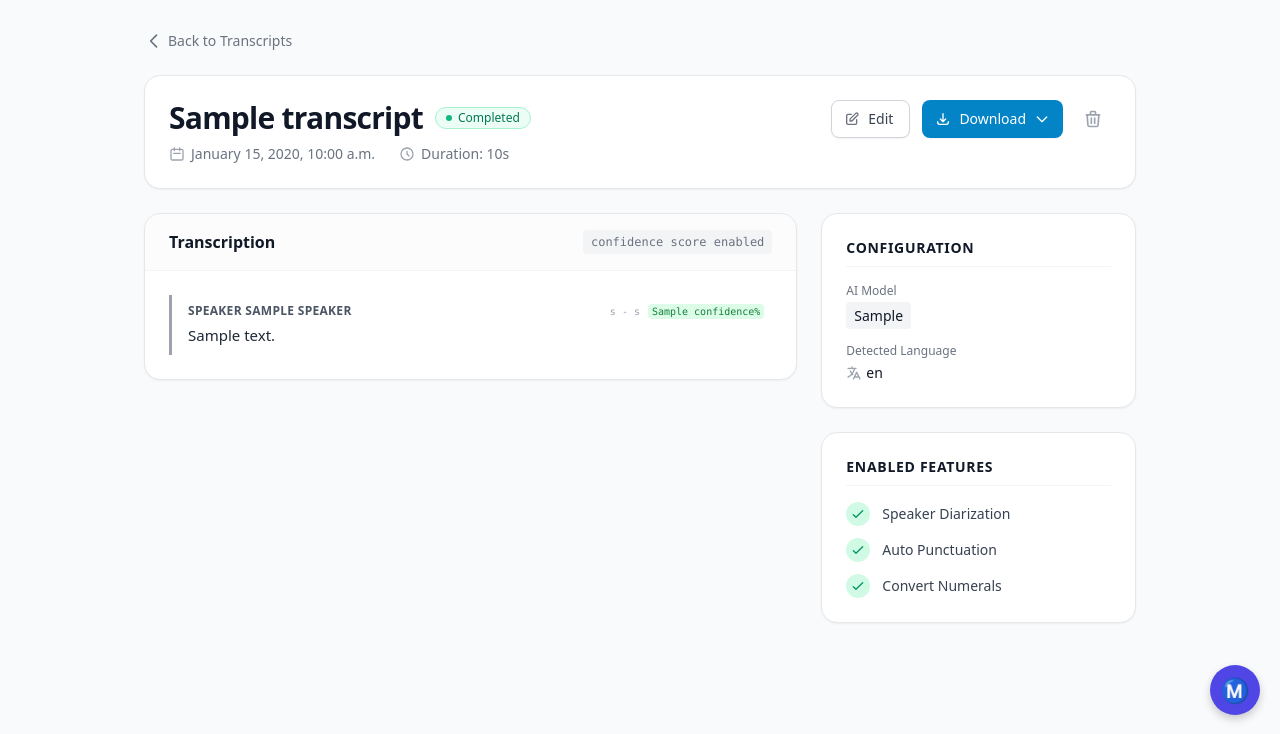
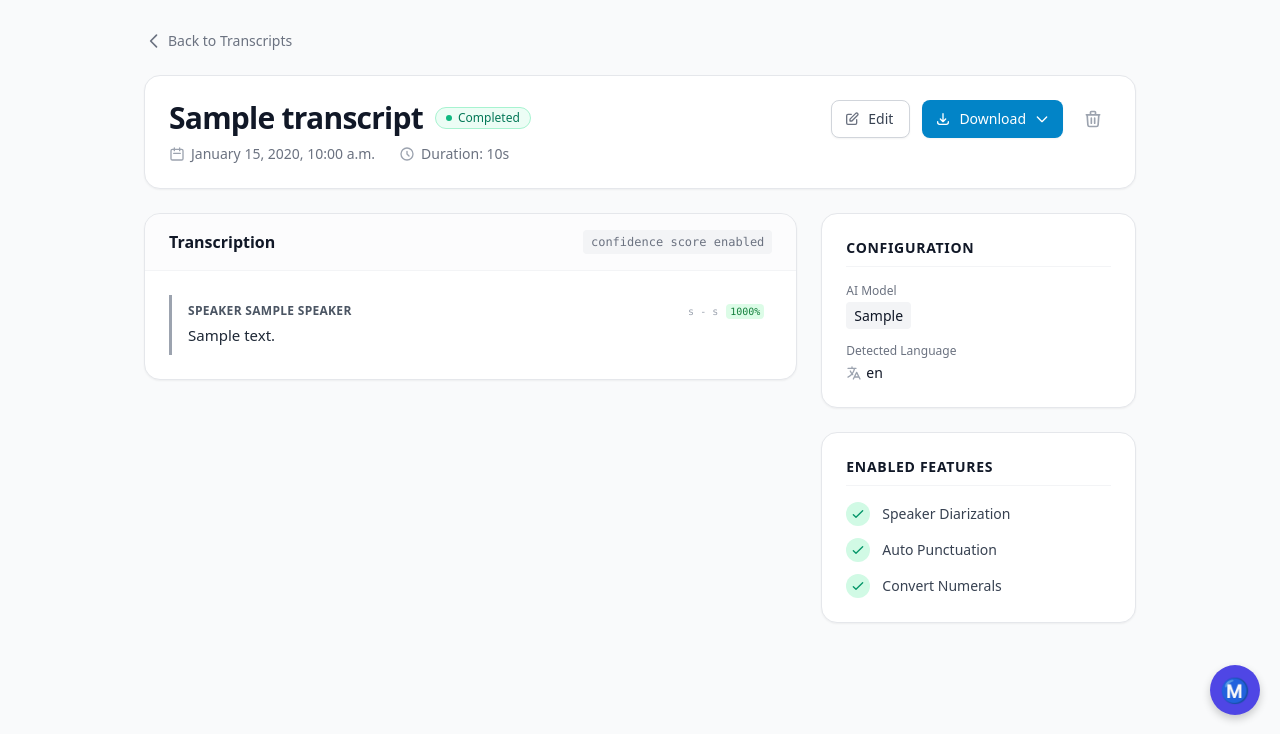
Before and after one commit to Anurag-Shankar-Maurya/DeepTranscribe, a Django app: template templates/core/transcript_detail.html in a window 1280 px wide. Shown: the part 65-799 px from the top of the page. Run offline with Django 5.2, Linux system fonts and the light colour scheme; tables that the repository leaves empty hold one stand-in row (values such as "Sample post"); the template is opened without the code that fills it: values that come from a table or form of the project are taken from there, most other values are stand-ins (such as "Sample title", 1, 10 or a date in 2020); some libraries are stand-ins or nearby versions.

Commit message:
Fix confidence score display in transcript detail page using widthratio filter

```diff
--- a/templates/core/transcript_detail.html
+++ b/templates/core/transcript_detail.html
@@ -134,7 +134,7 @@
                                         <div class="text-[10px] font-mono text-gray-400 flex items-center gap-2">
                                             <span>{{ segment.start_time|floatformat:"1" }}s - {{ segment.end_time|floatformat:"1" }}s</span>
                                             {% if segment.confidence %}
-                                            <span class="inline-block bg-green-100 text-green-700 px-1 rounded" title="Confidence Score">{{ segment.confidence }}%</span>
+                                            <span class="inline-block bg-green-100 text-green-700 px-1 rounded" title="Confidence Score">{% widthratio segment.confidence 1 100 %}%</span>
                                             {% endif %}
                                         </div>
                                     </div>
```
